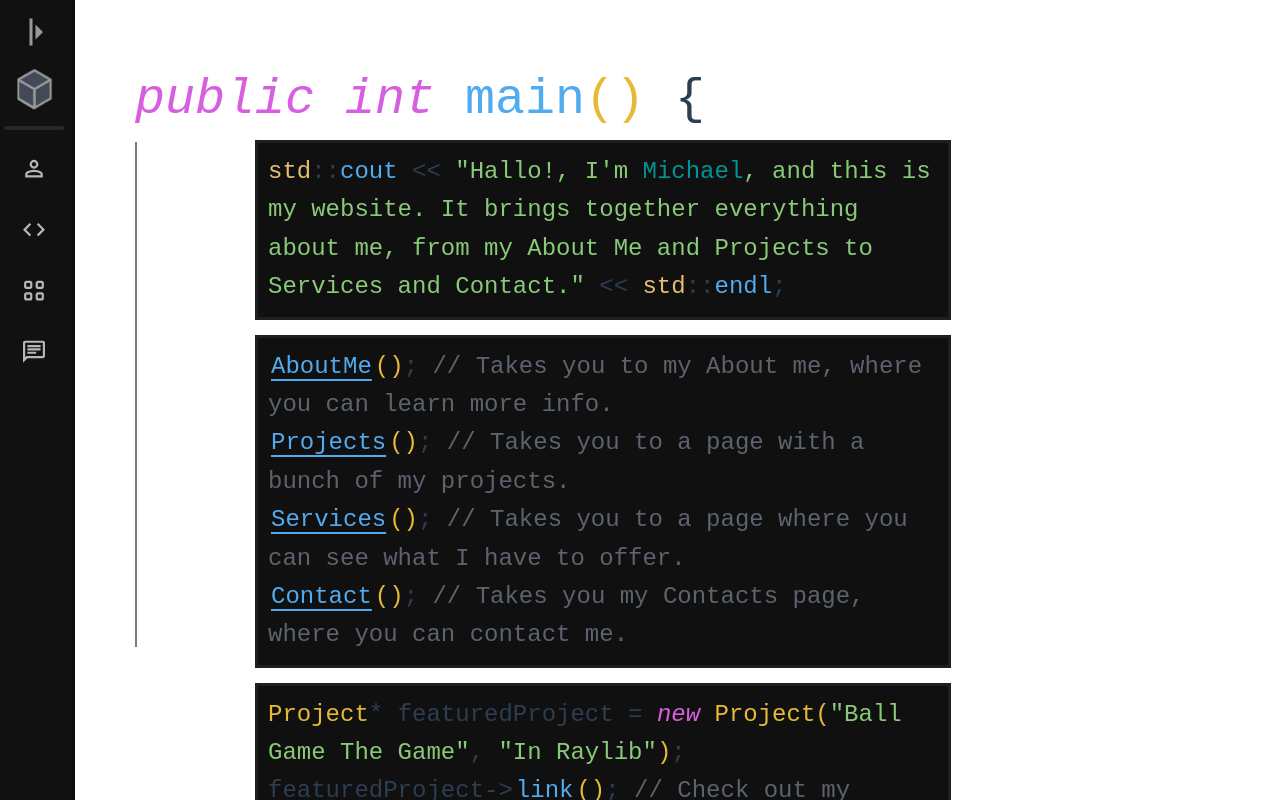
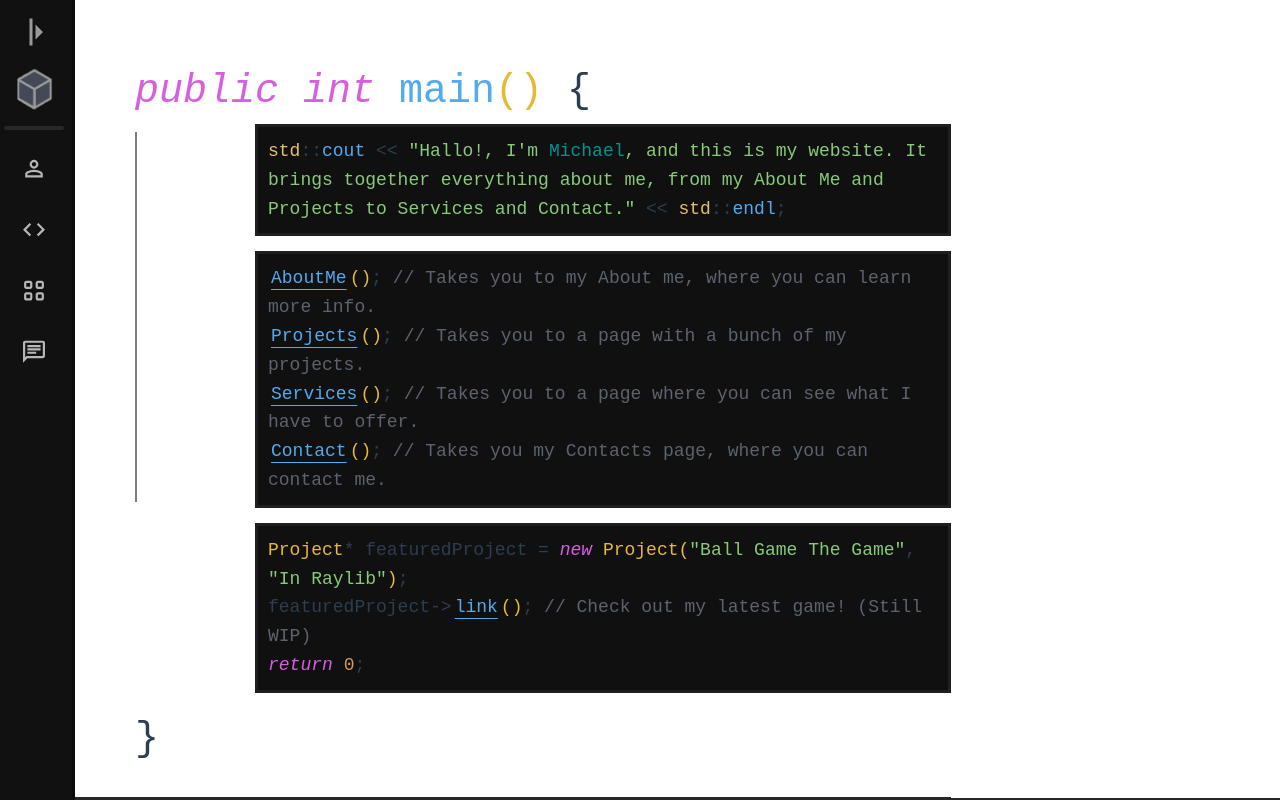
Before and after one commit to EclipsedMango/MyWebsite, a Vue app: page / in a window 1280 px wide. Shown: the top 800 px of the page. Built offline with nearby package versions, Linux system fonts and the light colour scheme.

Commit message:
tweaked sizes for smaller monitors, fixed issue with npm building

```diff
--- a/src/main.js
+++ b/src/main.js
@@ -4,6 +4,6 @@ import { createApp } from 'vue'
 import App from './App.vue'
 import router from "@/router.js";
 
-const app = createApp(App)
-app.use(router)
-app.mount('#app')
+const app = createApp(App);
+app.use(router);
+app.mount('#app');
--- a/src/pages/Home.vue
+++ b/src/pages/Home.vue
@@ -92,16 +92,16 @@ import FakeTerminal from "@/components/FakeTerminal.vue";
 
 .home-line {
   border-left: 2px solid rgba(51, 51, 51, 0.64);
-  height: 505px;
+  height: 370px;
   position: relative;
   left: 62px;
-  top: 142px;
+  top: 132px;
   margin-left: -2px;
   z-index: 0;
 }
 
 .home-header {
-  font-size: 50px;
+  font-size: 40px;
 }
 
 .home-text-box-container {
@@ -111,7 +111,7 @@ import FakeTerminal from "@/components/FakeTerminal.vue";
 .home-text-box-style {
   max-width: 1100px;
   text-wrap: wrap;
-  font-size: 24px;
+  font-size: 18px;
   background: #101010;
   border: solid #1f1f1f;
   padding: 10px 10px;
```
Also changed, not shown: src/router.js (+6 -6 lines).
